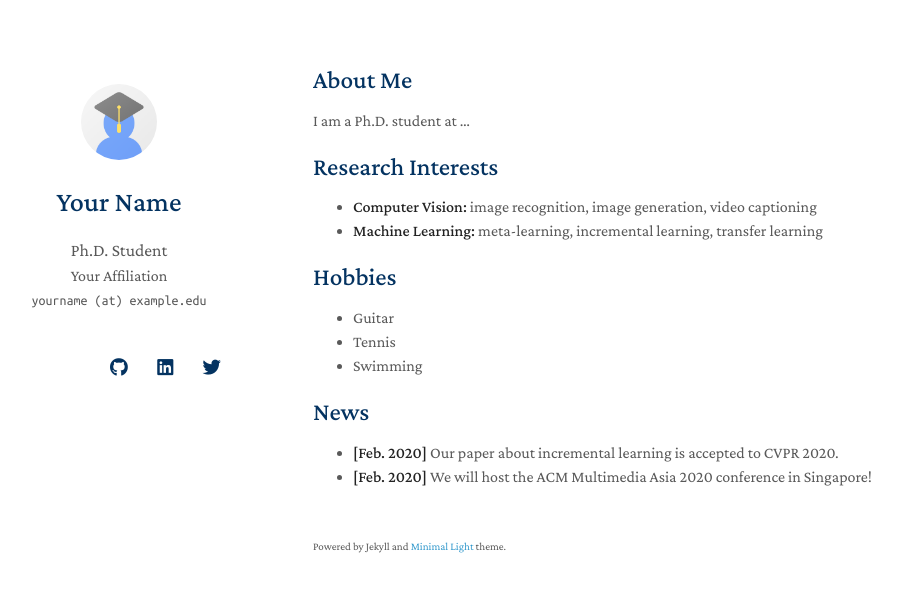
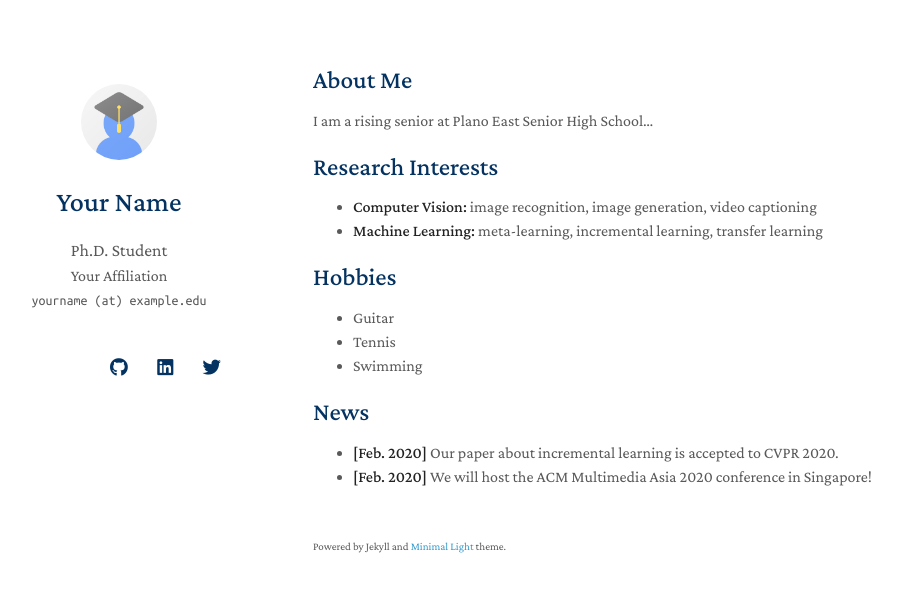
Before and after one commit to shrusunk/personal_website, a Jekyll site: the page built from index.md, in a window 1280 px wide. Shown: the top 592 px of the page, without its empty margins (157-1059 px from the left). Built offline with Jekyll 4.4.1, drawn with Linux system fonts in a browser that asks for light colours; nearby versions of some CDN libraries; a style sheet for code colours, icons or effects is not loaded; our own code applies the rules of GitHub Pages for plain Markdown files.

Commit message:
Update index.md

```diff
--- a/index.md
+++ b/index.md
@@ -4,7 +4,7 @@ layout: homepage
 
 ## About Me
 
-I am a Ph.D. student at ...
+I am a rising senior at Plano East Senior High School...
 
 ## Research Interests
 
```
